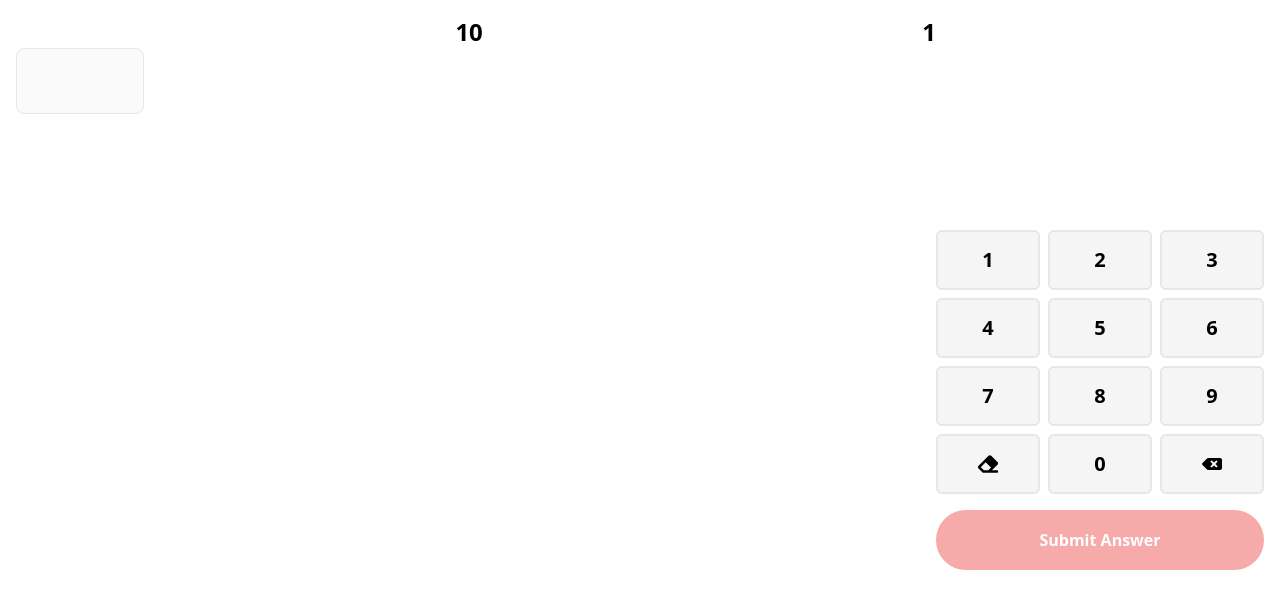
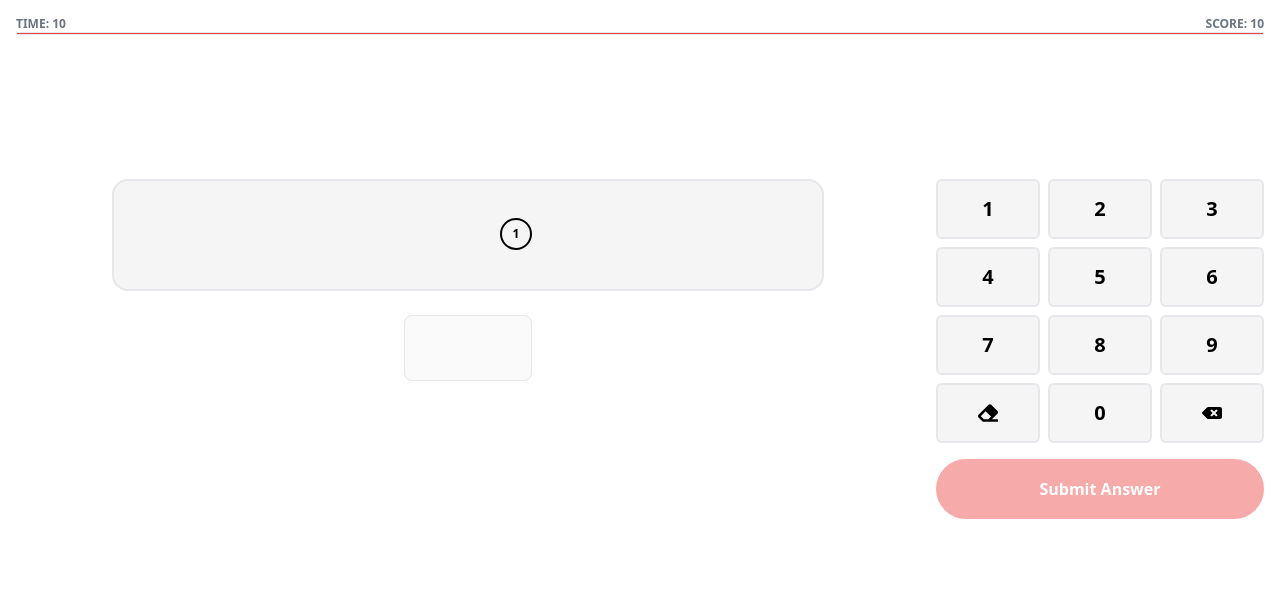
Before and after one commit to Lurky-phish-2085/times-table-quiz, a React (Vite) app: page / in a window 1280 px wide. Both pictures are taken after a click on the button "Start Now". Shown: the top 608 px of the page. Built offline with nearby package versions, Linux system fonts and the light colour scheme.

Commit message:
feat: Improve TimesTableQuiz UI with scalable layouts and new styled componenets

```diff
--- a/src/components/organisms/times-table-quiz-app/times-table-quiz.tsx
+++ b/src/components/organisms/times-table-quiz-app/times-table-quiz.tsx
@@ -1,10 +1,12 @@
 import { clsx } from "clsx";
 import { useEffect, useRef, useState } from "react";
 import AnswerInput from "../../atoms/answer-input";
-import Timer from "../../atoms/timer";
+import TimesProblemDisplay from "../../atoms/times-problem-display";
 import Keypad from "../../molecules/keypad";
-import { useAnswerInput } from "./hooks";
-import type { QuizConfiguration, QuizItem, QuizResultItem } from "./types";
+import QuizStartCountdown from "../../molecules/quiz-start-countdown";
+import TimerProgressIndicatorBar from "../../molecules/timer-progress-indicataor-bar";
+import { useAnswerInput, useQuizTimer } from "./hooks";
+import type { QuizConfiguration, QuizItem, QuizResultItem, TimesProblem } from "./types";
 
 export type TimesTableQuizProps = {
   config: QuizConfiguration;
@@ -89,23 +91,63 @@ function TimesTableQuiz({
     createNewQuiz();
   };
 
-  const problem = currentQuizItem?.problem ?? "";
+  const { remainingSeconds } = useQuizTimer({
+    countStart: quizTimerSeconds,
+    paused: isQuizPaused,
+    onEnd: () => onQuizFinish(quizResults),
+  });
+
+  const problem = currentQuizItem?.problem;
+  const isInteractionDisabled = isQuizPaused || remainingSeconds === 0;
 
   return (
     <div
       className={clsx(
-        "p-4 h-dvh",
-        "flex flex-col lg:flex-row",
+        "p-4 h-dvh flex flex-col gap-36",
       )}
     >
-      <div className="flex-grow">
-        <Timer
-          countDownSeconds={quizTimerSeconds}
-          paused={isQuizPaused}
-          onFinish={() => onQuizFinish(quizResults)}
+      <div
+        className="max-lg:hidden flex flex-col"
+      >
+        <div className="flex justify-between text-xs font-bold text-gray-500">
+          <div>TIME: {remainingSeconds}</div>
+          <div>SCORE: {remainingSeconds}</div>
+        </div>
+        <TimerProgressIndicatorBar
+          timerInitialSeconds={quizTimerSeconds}
+          remainingTimerSeconds={remainingSeconds}
         />
-        <div>{problem}</div>
+      </div>
+      <div
+        className={clsx(
+          "flex flex-col h-full lg:flex-row gap-4",
+        )}
+      >
+        <div
+          className="lg:hidden flex flex-col"
+        >
+          <div className="flex justify-between text-xs font-bold text-gray-500">
+            <div>TIME: {remainingSeconds}</div>
+            <div>SCORE: {remainingSeconds}</div>
+          </div>
+          <TimerProgressIndicatorBar
+            timerInitialSeconds={quizTimerSeconds}
+            remainingTimerSeconds={remainingSeconds}
+          />
+        </div>
+        <div className="flex-grow lg:px-24 flex flex-col gap-6">
+          <div className="relative">
+            <TimesProblemDisplay
+              multiplicand={problem?.multiplicand}
+              multiplier={problem?.multiplier}
+            />
+            <QuizStartCountdown
+              className="absolute top-[35%] justify-center items-center w-full"
+              onEnd={handleStartTimerTimeout}
+            />
+          </div>
           <form
+            className="self-center"
             method="POST"
             onSubmit={(e) => { e.preventDefault(); handleAnswerSubmit(userAnswerInput) }}
           >
@@ -118,18 +160,13 @@ function TimesTableQuiz({
                 if (e.key === "Delete") clearUserAnswerInput();
               }}
               onChange={(e) => setUserAnswerInput(e.target.value)}
-            disabled={isQuizPaused}
+              disabled={isInteractionDisabled}
             />
           </form>
         </div>
-      <Timer
-        countDownSeconds={3}
-        timeoutMessage="START"
-        onFinish={handleStartTimerTimeout}
-      />
-      <div className="lg:self-center">
+        <div className="">
           <Keypad
-          disabled={isQuizPaused}
+            disabled={isInteractionDisabled}
             enterDisabled={!userAnswerInput}
             onInputNumber={(inputNumber) => { focusOnAnswerInput(); appendUserAnswerInput(inputNumber) }}
             onEnter={() => { focusOnAnswerInput(); handleAnswerSubmit(userAnswerInput) }}
@@ -138,6 +175,7 @@ function TimesTableQuiz({
           />
         </div>
       </div>
+    </div >
   );
 }
 
@@ -169,7 +207,10 @@ function generateQuiz(timesColumns: Array<number>): QuizItem {
     swapOperands();
   }
 
-  const problem: string = `${operands[0]} X ${operands[1]}`;
+  const problem: TimesProblem = {
+    multiplicand: operands[0],
+    multiplier: operands[1],
+  }
   const answer: string = String(operands[0] * operands[1]);
 
   return {
```
Lines whose indentation alone changed are shown as unchanged.
